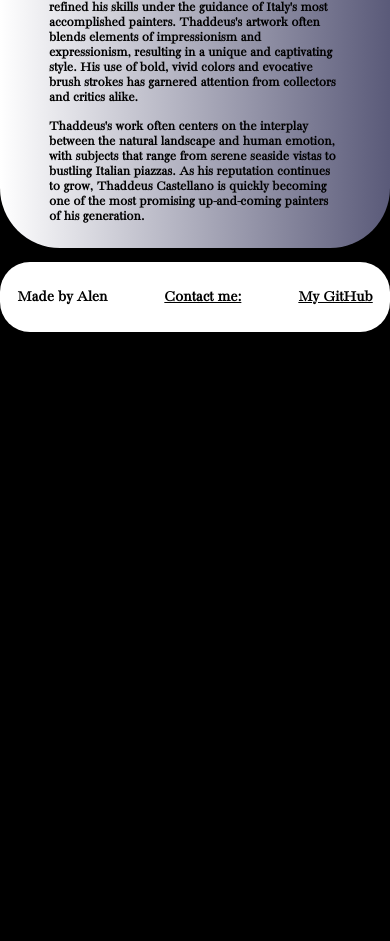
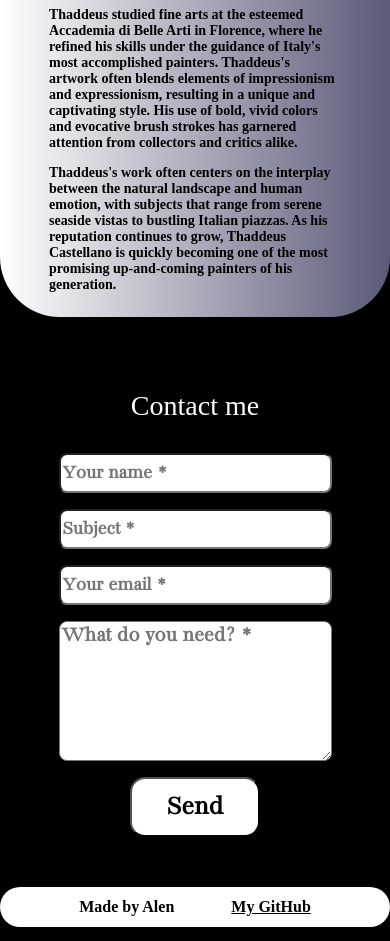
Before and after one commit to AlenMandic/AlenMandic.github.io, a plain HTML site: page index.html in a window 390 px wide. Shown: the part 1259-2200 px from the top of the page. Before the commit the page ends 1605 px from the top, so only its background shows below. Drawn offline with Linux system fonts and the light colour scheme.

Commit message:
Implemented a full contact-form submission system.

```diff
--- a/index.html
+++ b/index.html
@@ -18,7 +18,7 @@
       <ul>
         <li><h1>Thaddeus Castellano</h1></li>
         <li><a href="#about">About me</a></li>
-        <li><a href="#footer">Contact me</a></li>
+        <li><a href="#contact-form">Contact me</a></li>
       </ul>
     </nav>
     <div class="grid-container">
@@ -123,12 +123,19 @@
         </picture>
       </div>
     </div>
+    <div class="form" id="detect-form">
+      <form action="https://formsubmit.co/533fbdb3a940108c499d99714c9c003e" method="POST" id="contact-form">
+        <h2 id="contact-title">Contact me</h2>
+        <input type="text" name="name" required placeholder="Your name *">
+        <input type="text" name="subject" required placeholder="Subject *">
+        <input type="email" name="email" required placeholder="Your email *">
+        <textarea id="message" name="message" required placeholder="What do you need? *"></textarea>
+        <button type="submit">Send</button>
+   </form>
+    </div>
     <footer class="footer" id="footer">
       <ul class="footer-ul">
         <li><p>Made by Alen</p></li>
-        <li>
-          <p><a href="mailto:alenmandic1@gmail.com">Contact me:</a></p>
-        </li>
         <li><a href="https://github.com/AlenMandic/" id="github-anchor" target="_blank">My GitHub</a></li>
       </ul>
     </footer>
--- a/main.js
+++ b/main.js
@@ -98,16 +98,32 @@ window.addEventListener("resize", () => {
 // Detect when the "about" section comes into view using intersection observer -> (if about.isIntersecting) { do animation }
 const aboutSection = document.querySelector("#about");
 
-const observer = new IntersectionObserver(entries => {
+const observer_about = new IntersectionObserver(entries => {
     // counts everything currently in view and constantly updates
     entries.forEach(entry => {
 
         // when whatever we observe appears in visible view:
         if(entry.isIntersecting) {
             entry.target.classList.add("fade-in");
-            observer.unobserve(entry.target);  // when it appears in view once, we stop observing for it.
+            observer_about.unobserve(entry.target);  // when it appears in view once, we stop observing for it.
         }
     })
 })
 
-observer.observe(aboutSection);  // set our "about-section" as my entry.target
+// same thing for our contact form
+const form = document.querySelector("#detect-form");
+
+const observer_form = new IntersectionObserver(entries => {
+    // counts everything currently in view and constantly updates
+    entries.forEach(entry => {
+
+        // when whatever we observe appears in visible view:
+        if(entry.isIntersecting) {
+            entry.target.classList.add("fade-in");
+            observer_form.unobserve(entry.target);  // when it appears in view once, we stop observing for it.
+        }
+    })
+})
+
+observer_about.observe(aboutSection);
+observer_form.observe(form);
--- a/style.css
+++ b/style.css
@@ -26,7 +26,6 @@
 
 html {
   background-color: black;
-  font-family: 'Bacasime Antique', sans-serif;
 }
 
 body {
@@ -165,7 +164,71 @@ font-size: 50px;
   border-radius: 8px;
 }
 
+.form {
+  opacity: 0;
+  width: 100%;
+  display: flex;
+  justify-content: center;
+  align-items: center;
+}
+
+.form > form {
+  margin-top: 50px;
+  display: flex;
+  flex-direction: column;
+  justify-content: center;
+  align-items: center;
+  gap: 1rem;
+  width: 50%;
+}
+
+.form > form > input {
+  font-weight: 600;
+  font-family: 'Bacasime Antique', sans-serif;
+  font-size: 20px;
+  width: 100%;
+  height: 40px;
+  border-radius: 8px;
+  background-color: white;
+  color: black;
+}
+
+.form > form > textarea {
+  font-weight: 600;
+  font-family: 'Bacasime Antique', sans-serif;
+  font-size: 22px;
+  width: 100%;
+  height: 140px;
+  border-radius: 8px;
+  background-color: white;
+  color: black;
+}
+
+.form > form > button {
+  transition: transform 0.3s ease-in-out;
+  transform: scale(1);
+  font-weight: 600;
+  font-family: 'Bacasime Antique', sans-serif;
+  width: 150px;
+  height: 60px;
+  border-radius: 15px;
+  background-color: white;
+  color: black;
+  font-size: 28px;
+}
+
+.form > form > button:hover {
+  transform: scale(1.2);
+}
+
+#contact-title {
+  color: white;
+  font-size: 3.5rem;
+  margin-bottom: 15px;
+}
+
 .footer-ul {
+  margin-top: 50px;
   font-size: 24px;
   color: black;
   list-style: none;
@@ -174,7 +237,7 @@ font-size: 50px;
   justify-content: center;
   align-items: center;
   gap: 15%;
-  height: 70px;
+  height: 40px;
   background-color: white;
   border-radius: 30px;
   padding: 5px;
@@ -186,11 +249,6 @@ font-size: 50px;
 }
 
 .footer-ul > li > p {
-  font-weight: 600;
-}
-
-.footer-ul > li > p > a {
-  color: black;
   font-weight: 600;
 }
 
@@ -308,6 +366,38 @@ font-size: 50px;
 .textual {
   width: 80%;
   font-size: 16px;
+}
+
+.form {
+  width: 100%;
+  display: flex;
+  justify-content: center;
+  align-items: center;
+}
+
+.form > form {
+  margin-top: 50px;
+  gap: 1rem;
+  width: 70%;
+}
+
+.form > form > input {
+  width: 100%;
+  height: 40px;
+}
+
+.form > form > textarea {
+  width: 100%;
+  height: 140px;
+}
+
+.form > form > button {
+  width: 130px;
+  height: 60px;
+}
+
+#contact-title {
+  font-size: 28px;
 }
 
 .footer-ul {
```
